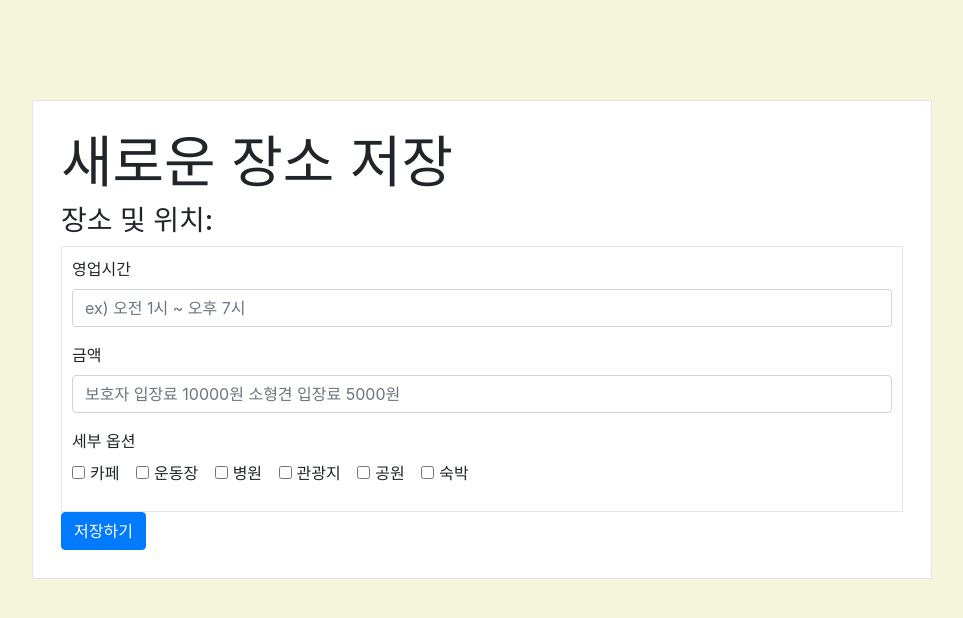
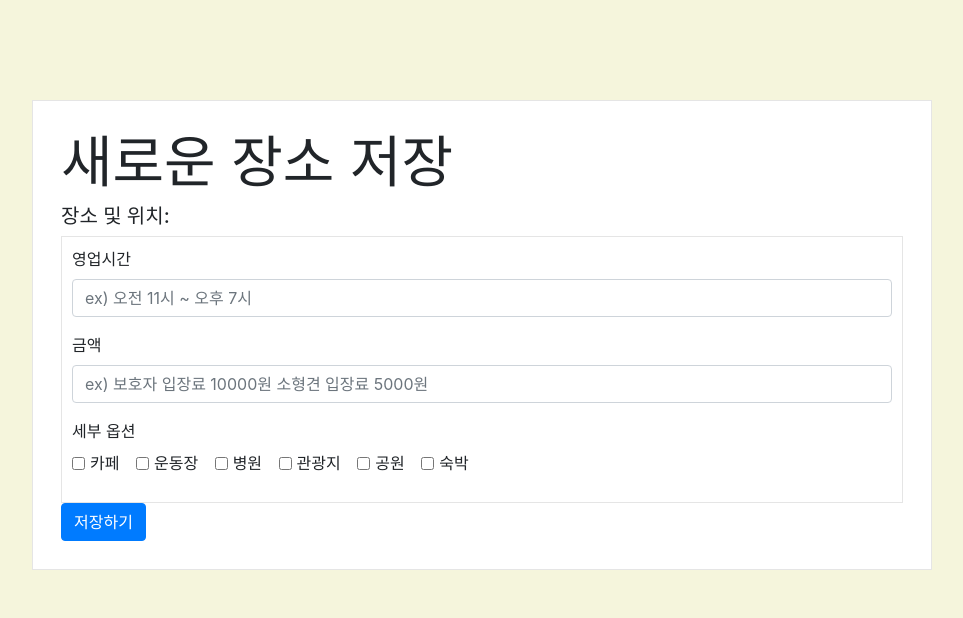
Before and after one commit to jenny87879/withdog, a Flask app: page /place_save in a window 1280 px wide. Shown: the top 618 px of the page, without its empty margins (158-1121 px from the left). Run offline with Flask 2, Linux system fonts and the light colour scheme; some libraries are stand-ins or nearby versions.

Commit message:
저장페이지 다듬음.

```diff
--- a/templates/place_save.html
+++ b/templates/place_save.html
@@ -24,6 +24,9 @@
             $('#SearchWord').html(title);
         });
 
+        function saveButton() {
+             alert("저장하겠습니다.")
+        }
 
 
     </script>
@@ -67,17 +70,17 @@
 
 <div class = "wrap">
     <h5 class="display-4">새로운 장소 저장</h5>
-    <h3>장소 및 위치: <span id="SearchWord"></span></h3>
+    <h5>장소 및 위치: <span id="SearchWord"></span></h5>
 
     <div class = "saveBox">
         <form>
             <div class="form-group">
                 <label for="formGroupExampleInput">영업시간</label>
-                <input type="text" class="form-control" id="formGroupExampleInput" placeholder="ex) 오전 1시 ~ 오후 7시">
+                <input type="text" class="form-control" id="formGroupExampleInput" placeholder="ex) 오전 11시 ~ 오후 7시">
             </div>
             <div class="form-group">
                 <label for="formGroupExampleInput2">금액</label>
-                <input type="text" class="form-control" id="formGroupExampleInput2" placeholder="보호자 입장료 10000원 소형견 입장료 5000원">
+                <input type="text" class="form-control" id="formGroupExampleInput2" placeholder="ex) 보호자 입장료 10000원 소형견 입장료 5000원">
             </div>
             <div class="form-group">
                 <label for="formGroupExampleInput2">세부 옵션</label> <br>
@@ -112,7 +115,7 @@
 
 
         </div>
-    <button type="submit" class="btn btn-primary"  >저장하기</button>
+    <button type="submit" class="btn btn-primary" onclick=saveButton()>저장하기</button>
 
 
 </div>
```
